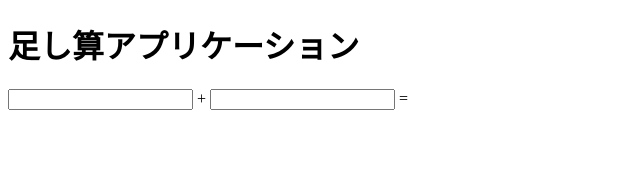
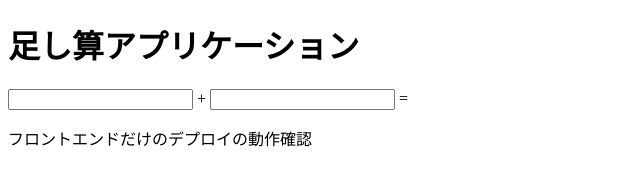
Before and after one commit to siosawa/udemy_github_actions, a plain HTML site: page frontend/index.html in a window 1280 px wide. Shown: the whole page, without its empty margins (0-640 px from the left). Drawn offline with Linux system fonts and the light colour scheme.

Commit message:
フロントエンドだけのデプロイの動作確認

```diff
--- a/frontend/index.html
+++ b/frontend/index.html
@@ -13,6 +13,7 @@
       =
       <span id="sum"></span>
     </div>
+    <p>フロントエンドだけのデプロイの動作確認<p>
     <script src="main.js"></script>
   </body>
 </html>
```
